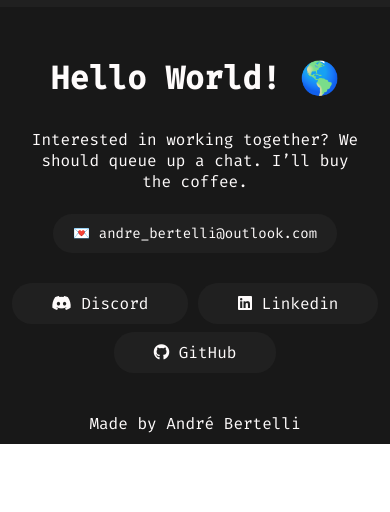
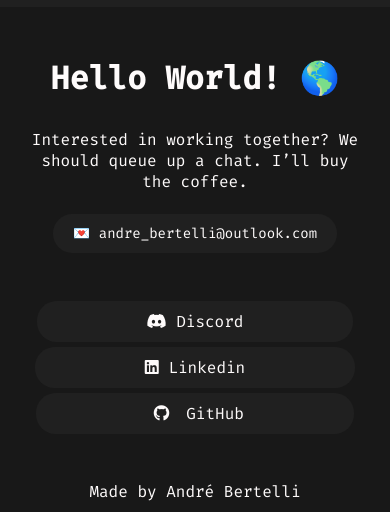
Before and after one commit to andrebertelli1/portfolio, a plain HTML site: page index.html in a window 390 px wide. Shown: the part 4792-5304 px from the top of the page. Before the commit the page ends 5236 px from the top, so only its background shows below. Drawn offline with Linux system fonts and the light colour scheme.

Commit message:
correção de responsividade

```diff
--- a/assets/css/main.scss
+++ b/assets/css/main.scss
@@ -609,7 +609,28 @@ footer {
   }
 }
 
-@media (max-width: 425px) {
+@media (max-width: 510px) {
+  footer {
+    .email {
+      font-size: 14px;
+    }
+
+    a {
+      padding: 10px 60px;
+    }
+
+    .fab {
+      padding: 10px 0px;
+      margin-top: 10px;
+    }
+
+    .fa-github {
+      padding: 10px 7.5px;
+    }
+  }
+}
+
+@media (max-width: 446px) {
   .hello-world {
     main {
       img {
@@ -643,11 +664,16 @@ footer {
     }
 
     a {
-      padding: 10px 40px;
+      padding: 10px 110px;
+    }
+
+    .fab {
+      padding: 10px 0px;
+      margin-top: 10px;
     }
 
     .fa-github {
-      margin-top: 30px;
+      padding: 10px 7.5px;
     }
   }
 }
```
Also changed, not shown: assets/css/main.css, 1 other file.
